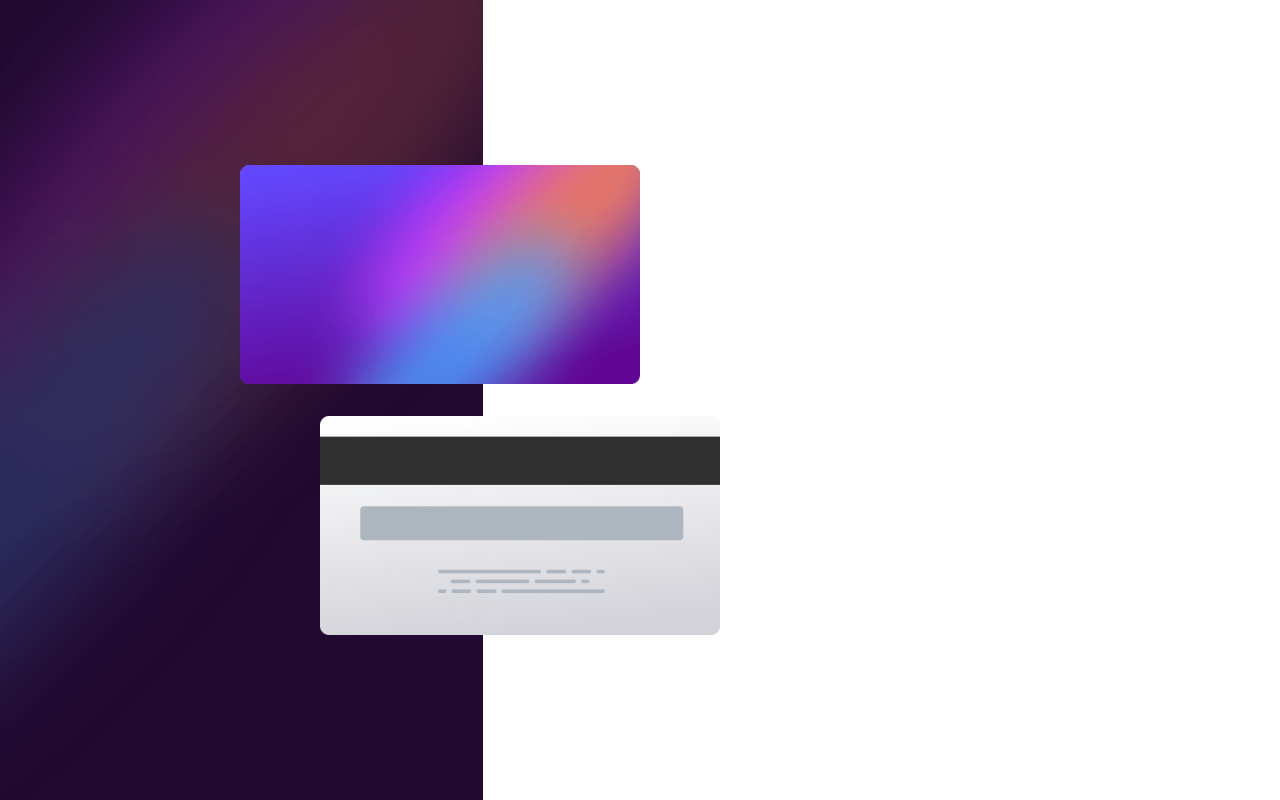
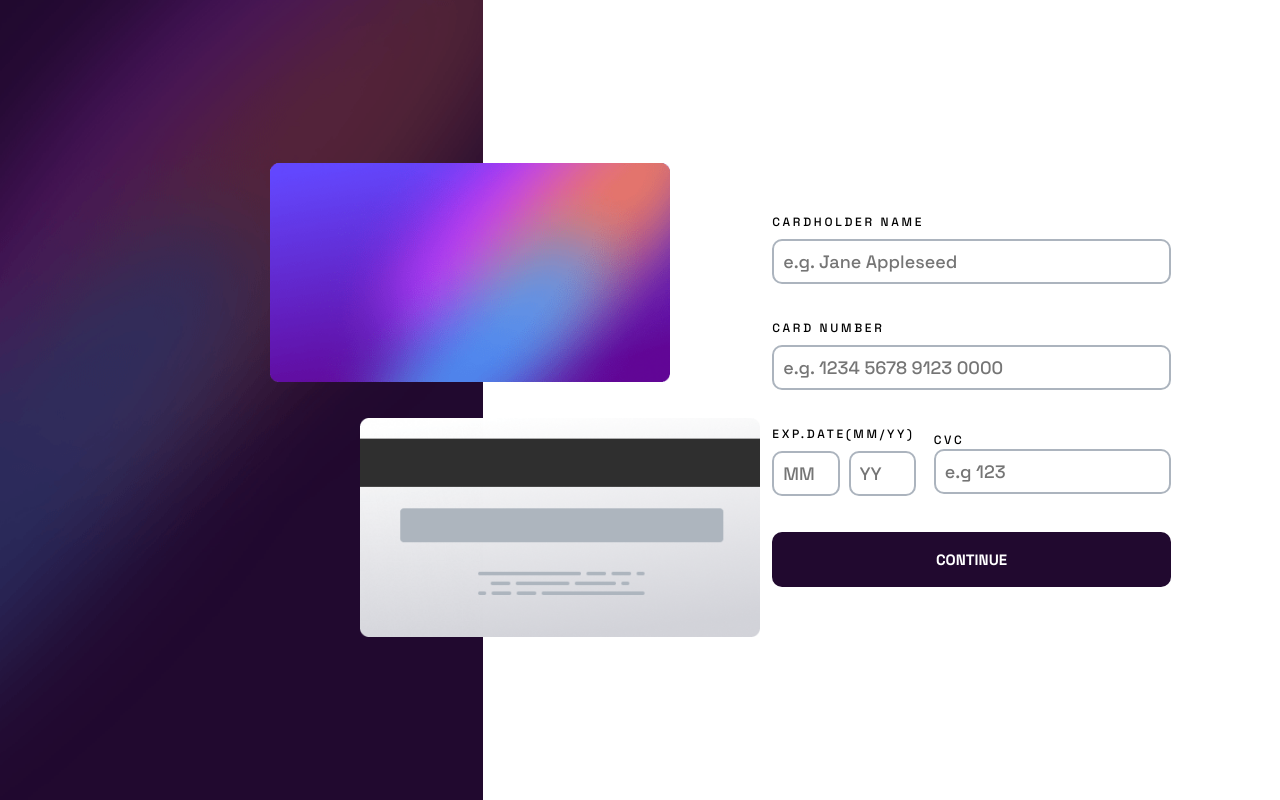
Before and after one commit to fabiomoretao/interactive-card, a React (Vite) app: page / in a window 1280 px wide. Built offline with nearby package versions, Linux system fonts and the light colour scheme.

Commit message:
feat(ui): adiciona botão e conclui estilização

```diff
--- a/src/App.jsx
+++ b/src/App.jsx
@@ -1,14 +1,14 @@
+import bgImg from "./assets/bg-main-desktop.png"
+import Button from "./components/Button"
+import CardPreview from "./components/CardPreview"
+import CvcInput from "./components/FormCard/CvcInput"
+import ExpInput from "./components/FormCard/ExpInput"
+import Input from "./components/FormCard/Input"
 import styles from "./styles/app.module.css"
-import bgImg from "./assets/bg-main-desktop.png"
-import CardPreview from "./components/CardPreview"
 
 function App() {
   return (
     <div className={styles.container}>
-
-      <div className={styles.content}>
-      </div>
-
       <div className={styles.images}>
         <img
           className={styles.bgImg}
@@ -19,6 +19,26 @@ function App() {
         <CardPreview />
       </div>
 
+      <form className={styles.formInputs}>
+        <Input
+          label={"cardholder name"}
+          placeholder={"e.g. Jane Appleseed"}
+          type={"text"}
+        />
+
+        <Input
+          label={"card number"}
+          placeholder={"e.g. 1234 5678 9123 0000"}
+          type={"text"}
+        />
+
+        <div className={styles.smallInputs}>
+          <ExpInput />
+          <CvcInput />
+        </div>
+        <Button />
+      </form>
+
     </div>
   )
 }
--- /dev/null
+++ b/src/components/Button/index.jsx
@@ -0,0 +1,15 @@
+import style from "./style.module.css"
+
+function Button() {
+
+
+    return(
+        <>
+            <button
+            className={style.standarButton}
+            >continue</button>
+        </>
+    )
+}
+
+export default Button
--- /dev/null
+++ b/src/components/Button/style.module.css
@@ -0,0 +1,27 @@
+.standarButton {
+    background-color: var(--primary-color);
+    border: transparent;
+    border-radius: 10px;
+    color: var(--white);
+    text-transform: uppercase;
+    font-size: 15px;
+    font-weight: 700;
+    padding: 1rem;
+    width: 100%;
+}
+
+.standarButton:hover {
+    background: var(--gradient-color);
+}
+
+.disabledButton{
+    background-color: hsl(25, 30%, 35%);
+    border: transparent;
+    border-radius: 30px;
+    text-transform: uppercase;
+    font-size: 15px;
+    font-weight: 700;
+    letter-spacing: .2rem;
+    padding: .5rem;
+    width: 100%;
+}
--- /dev/null
+++ b/src/components/FormCard/CvcInput.jsx
@@ -0,0 +1,12 @@
+import styles from "./input.module.css"
+
+function CvcInput() {
+    return (
+        <div>
+            <label htmlFor="cvc" className={styles.cvcLabel}> Cvc</label>
+            <input type="text" placeholder="e.g 123" className={styles.cvcInput} />
+        </div>
+    )
+}
+
+export default CvcInput
--- /dev/null
+++ b/src/components/FormCard/ExpInput.jsx
@@ -0,0 +1,14 @@
+import styles from "./input.module.css"
+function ExpInput() {
+    return (
+        <div className={styles.expDate}>
+            <label htmlFor="expiration">Exp.Date(MM/YY)</label>
+            <div className={styles.expInputs}>
+                <input type="text" placeholder="MM" className={styles.mounth} />
+                <input type="text" placeholder="YY" className={styles.year} />
+            </div>
+        </div>
+    )
+}
+
+export default ExpInput
--- /dev/null
+++ b/src/components/FormCard/Input.jsx
@@ -0,0 +1,14 @@
+import styles from "./input.module.css"
+
+function Input (props) {
+    return(
+        <div className={`${styles.inputContainer} ${props.className}`}>
+            <label htmlFor={props.for}>{props.label} </label>
+            <input
+            type={props.type}
+            placeholder={props.placeholder}/>
+        </div>
+    )
+}
+
+export default Input
--- /dev/null
+++ b/src/components/FormCard/input.module.css
@@ -0,0 +1,62 @@
+.inputContainer {
+    display: grid;
+    flex-direction: column;
+}
+
+label {
+    color: #000;
+    font-size: 12px;
+    margin-bottom: .5rem;
+}
+
+/* Estilo padrão dos inputs */
+input {
+    background-origin: border-box;
+    background-clip: padding-box, border-box;
+    border: solid 2px var(--gray);
+    border-radius: 10px;
+    flex: 1;
+    min-width: 0;
+    padding: .5rem;
+}
+
+input:focus {
+    border: 2px solid transparent;
+    background-image:
+        linear-gradient(white, white),
+        var(--gradient-color);
+    outline: none;
+}
+
+input:hover {
+    border: 2px solid transparent;
+    background-image:
+        linear-gradient(white, white),
+        var(--gradient-color);
+}
+
+/* Estilização dos inputs de expiração do cartão */
+.expDate .expInputs {
+    display: contents;
+}
+
+.expDate {
+    display: grid;
+    gap: .5rem;
+    grid-template-columns: 1fr 1fr;
+    grid-template-rows: auto auto;
+}
+
+.expDate label {
+    grid-column: 1 / -1;
+    grid-row: 1;
+    margin: 0;
+}
+
+.mounth {
+    grid-column: 1;
+}
+
+.year {
+    grid-column: 2;
+}
--- a/src/styles/app.module.css
+++ b/src/styles/app.module.css
@@ -1,15 +1,24 @@
-.container{
+.container {
     display: grid;
     grid-template-columns: 1fr 2fr;
     grid-template-areas: "left right";
     height: 100vh;
+    letter-spacing: .15rem;
+    text-transform: uppercase;
 }
 
-.content{
+.formInputs {
+    align-content: center;
+    display: grid;
+    flex-wrap: wrap;
+    gap: 2rem;
     grid-area: right;
+    justify-self: center;
+    margin-left: 10rem;
+    max-width: 50%;
 }
 
-.images{
+.images {
     display: flex;
     grid-column: left;
     z-index: 10;
@@ -20,3 +29,8 @@
     flex: 0 1 auto;
     z-index: -10;
 }
+
+.smallInputs {
+    display: flex;
+    gap: 1rem;
+}
--- a/src/styles/index.css
+++ b/src/styles/index.css
@@ -1,6 +1,8 @@
 * {
   box-sizing: border-box;
   font-family: "Space Grotesk", sans-serif;
+  font-size: 18px;
+  font-weight: 500;
   padding: 0;
   margin: 0;
 }
@@ -8,7 +10,7 @@
 :root {
   --gray: hsl(212, 12%, 71%);
   --error-color: hsl(0, 24%, 11%);
-  --gradient-color: linear-gradient(to bottom right, hsl(249, 99%, 64%), hsl(278, 94%, 30%));
+  --gradient-color: linear-gradient(to right, hsl(249, 99%, 64%), hsl(278, 94%, 30%));
   --light-gray: hsl(270, 3%, 87%);
   --primary-color: hsl(278, 68%, 11%);
   --white: hsl(0, 100%, 100%);
```
